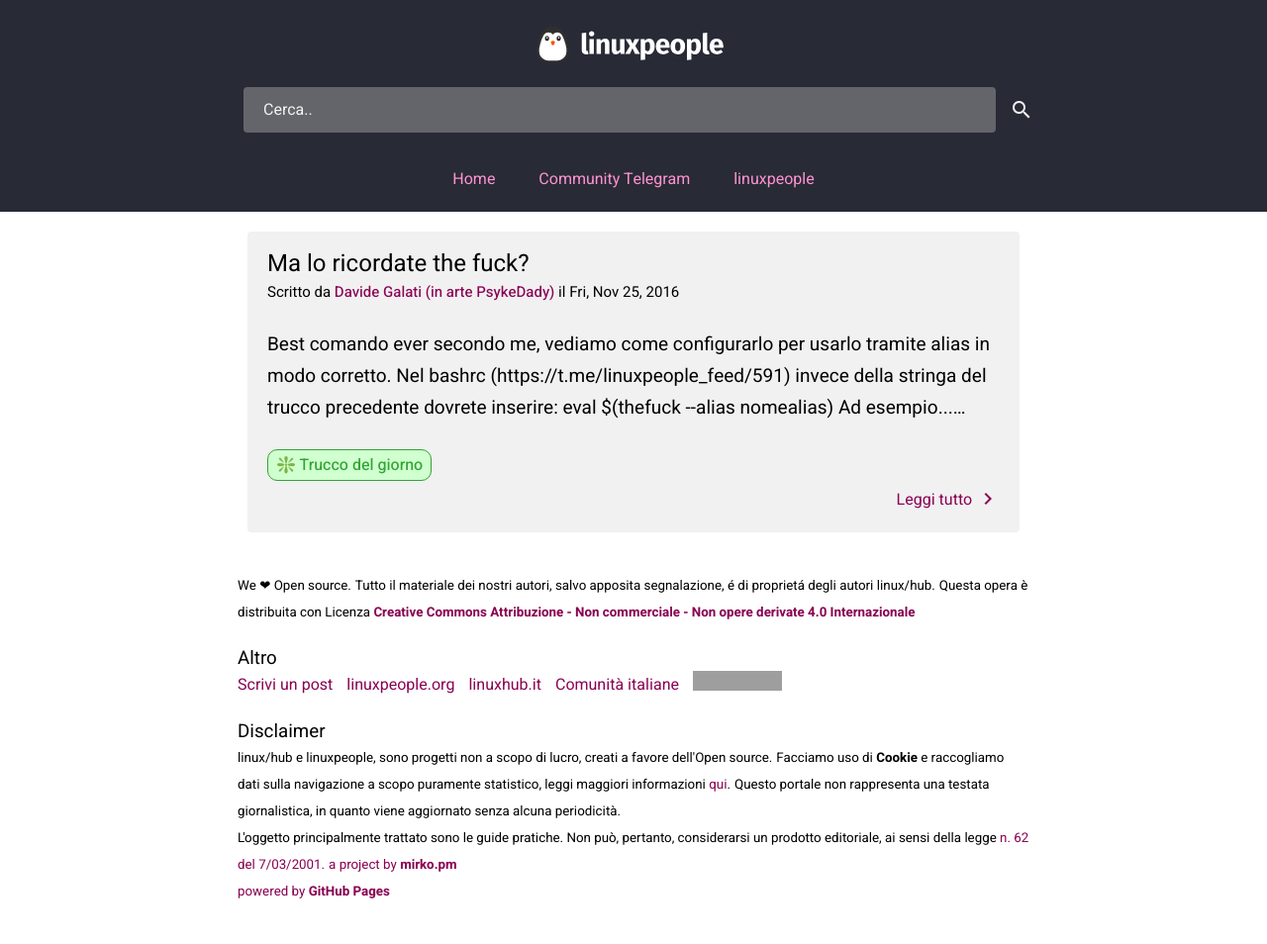
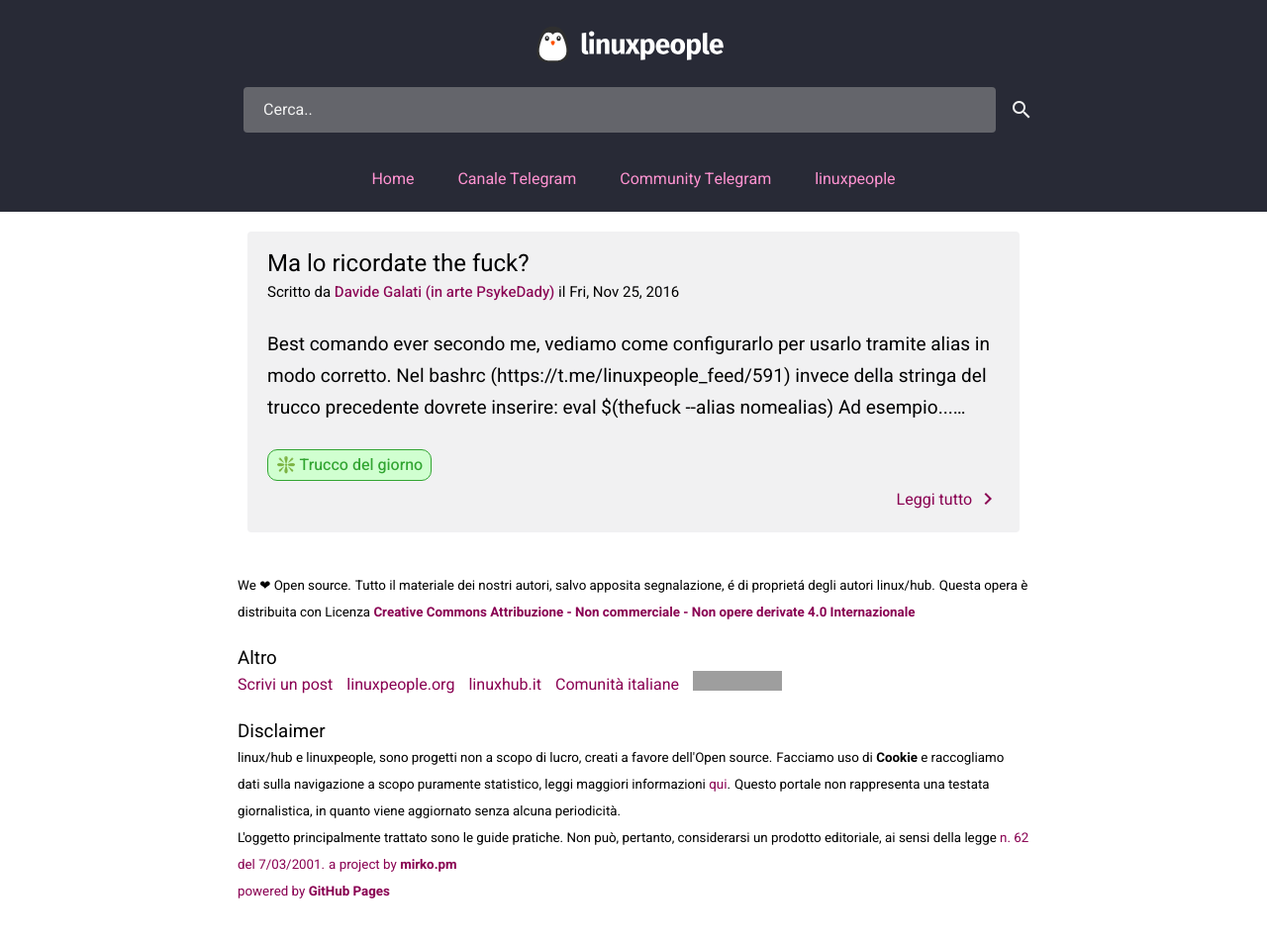
Before and after one commit to linuxhubit/linuxpeople_feed, a Jekyll site: the page built from index.html, in a window 1280 px wide. Shown: the whole page at 99% size. Built offline with Jekyll 4.4.1, drawn with Linux system fonts in a browser that asks for light colours; the list of posts is cut into pages by our own code; grey boxes are pictures that could not be loaded.

Commit message:
update navigation items

```diff
--- a/_config.yml
+++ b/_config.yml
@@ -27,6 +27,8 @@
 navigation:
     - link: "/"
       name: Home
+    - link: "https://t.me/linuxpeople_feed"
+      name: Canale Telegram
     - link: "https://t.me/linuxpeople"
       name: Community Telegram
     - link: "https://linuxpeople.org"
```
